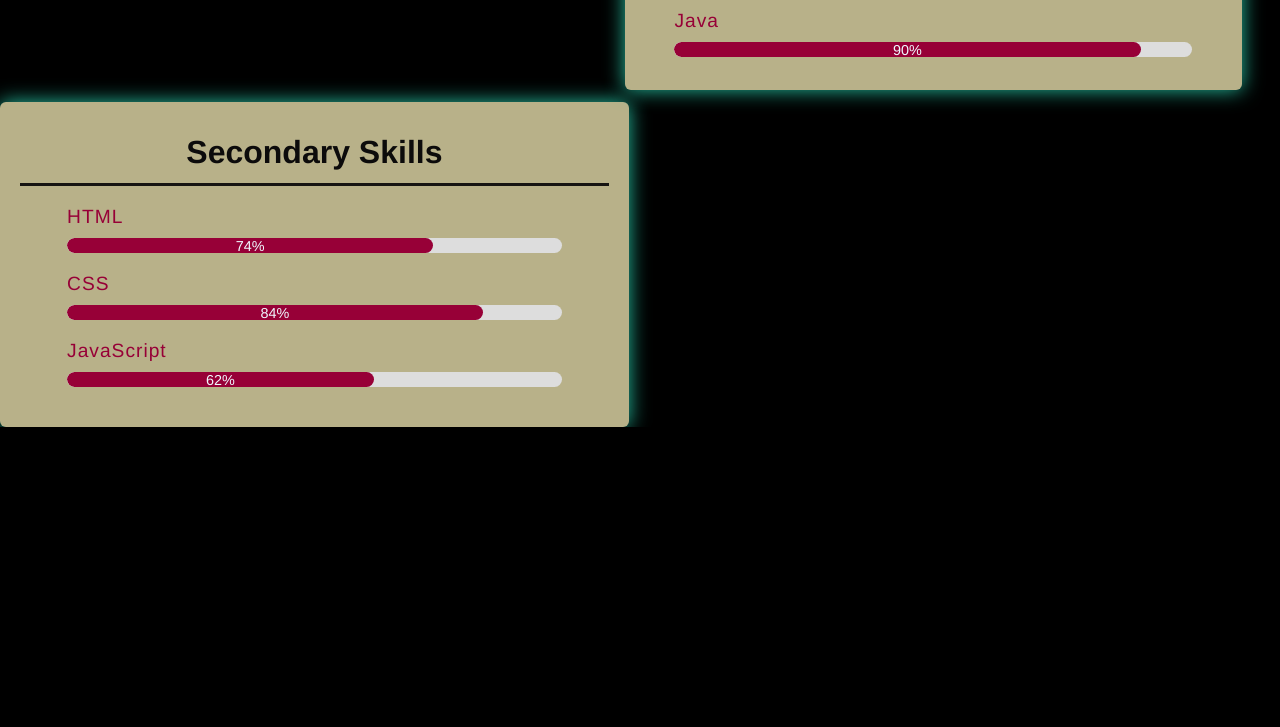
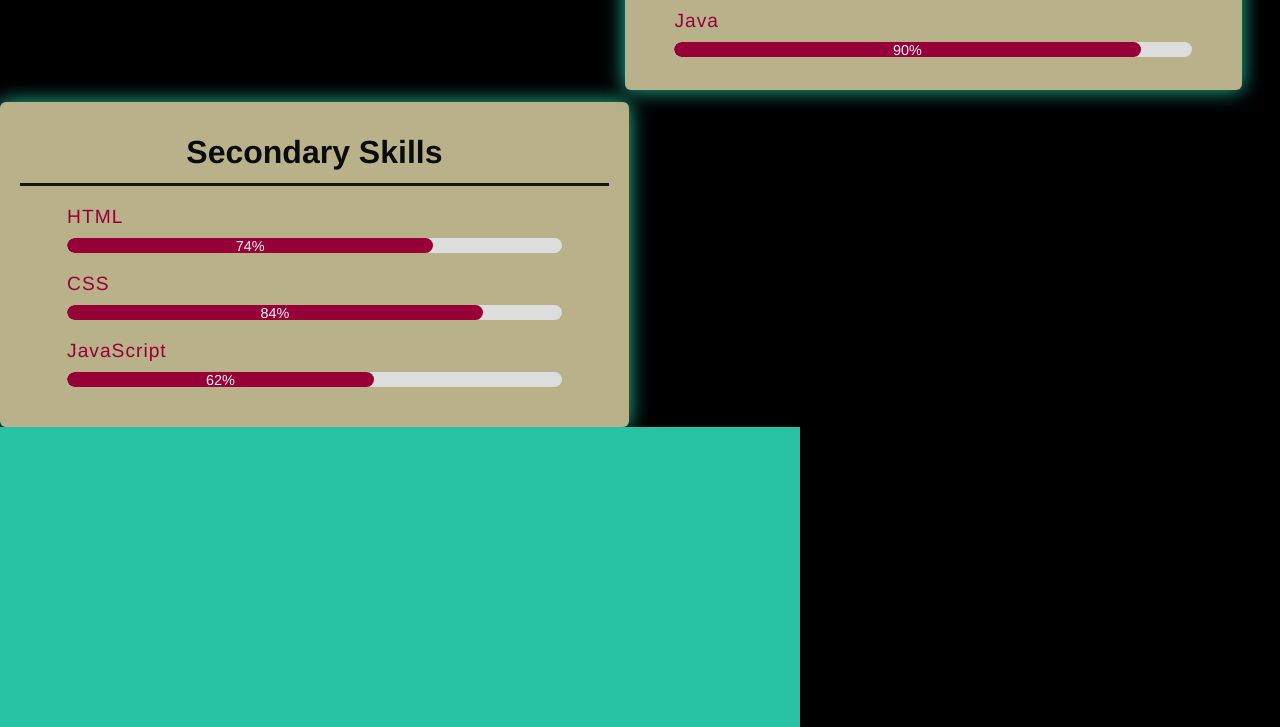
Before and after one commit to Ashfaq-AK/Portfolio, a plain HTML site: page Index.html in a window 1280 px wide. Shown: the part 1088-1815 px from the top of the page. Before the commit the page ends 1515 px from the top, so only its background shows below. Drawn offline with Linux system fonts and the light colour scheme.

Commit message:
added word dance div

```diff
--- a/Index.html
+++ b/Index.html
@@ -138,9 +138,9 @@
                     </div>
                 </div>
             </div>
-        <!-- <div class="education">
+        <div class="word-dance">
 
-        </div> -->
+        </div>
 
 
 
--- a/Style.css
+++ b/Style.css
@@ -411,7 +411,7 @@ header {
     padding-bottom: 2%;
 }
 
-.education {
+.word-dance {
     height: 300px;
     width: 800px;
     background-color: #26C2A3;
```
